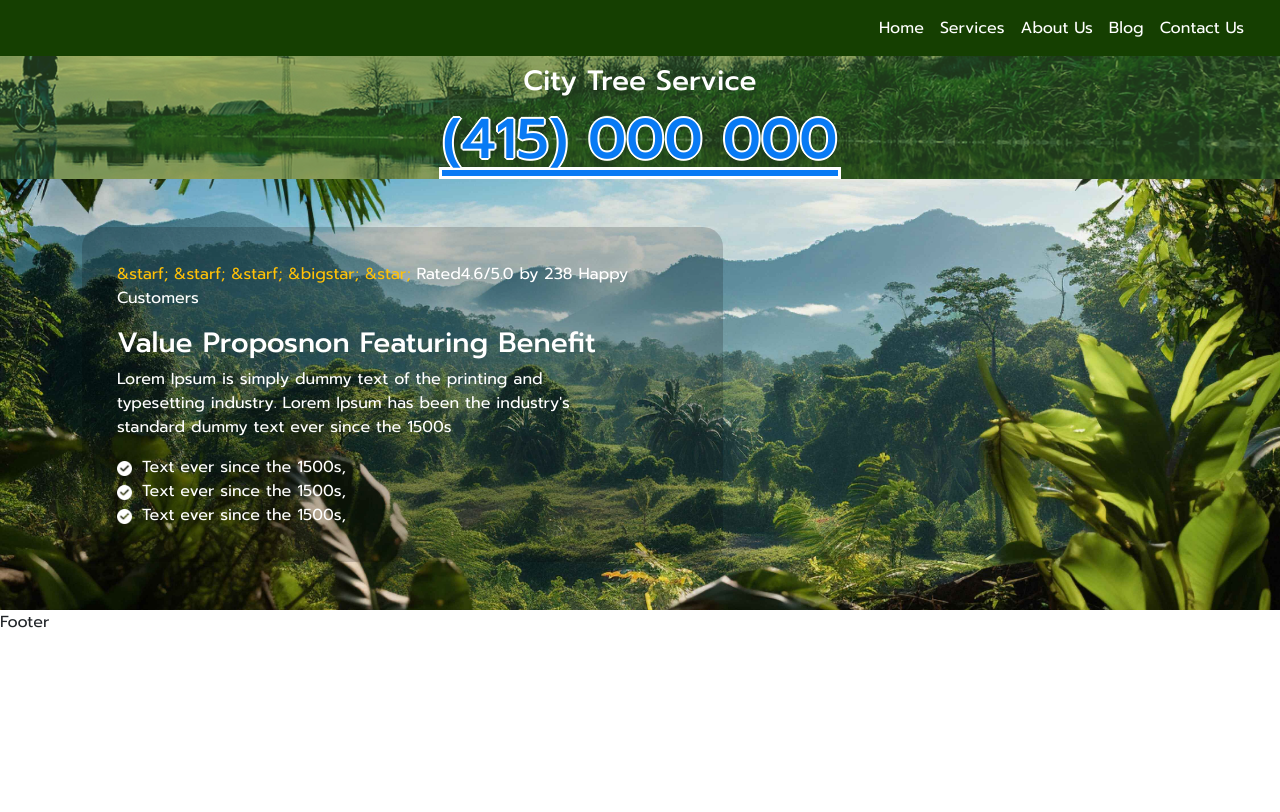
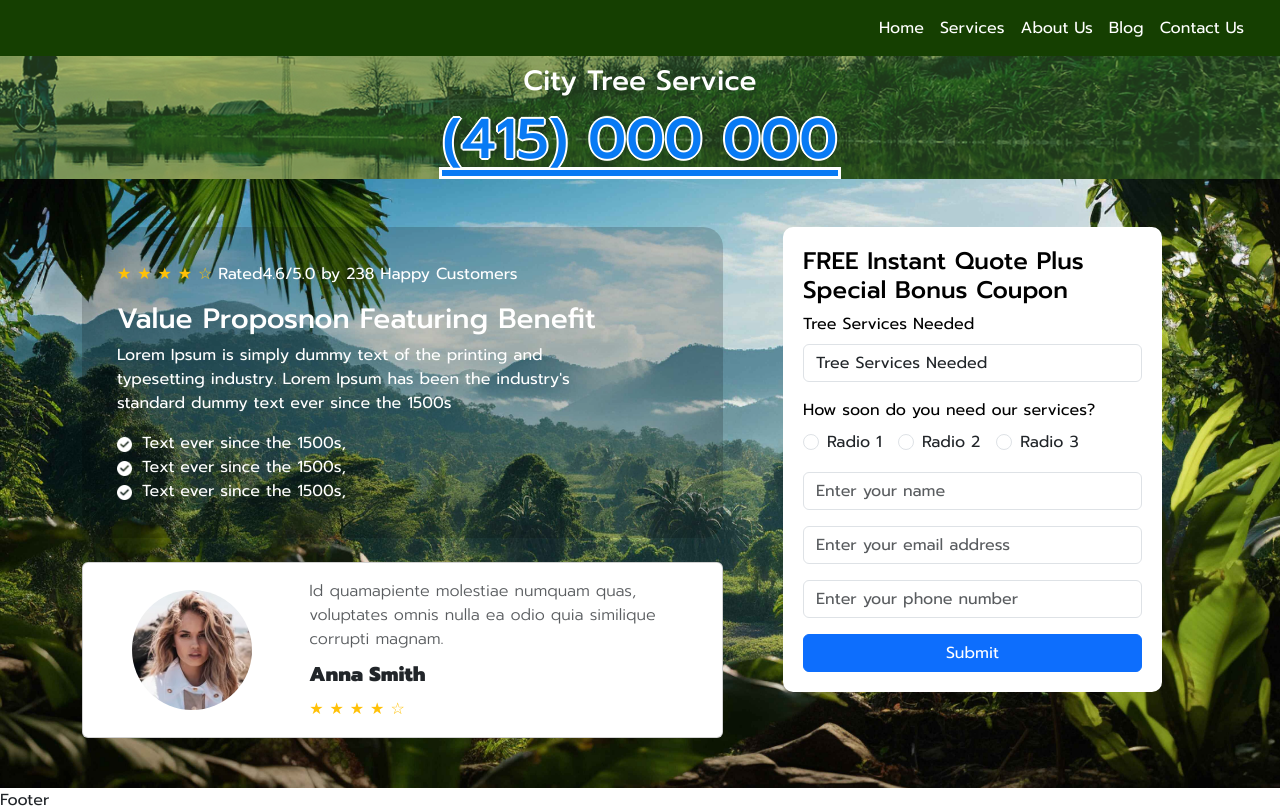
Before and after one commit to Surajkaushal890/react, a React (Create React App) app: page / in a window 1280 px wide. Built offline with nearby package versions, Linux system fonts and the light colour scheme.

Commit message:
08/04/2024 2:35

```diff
--- a/src/pages/home/HomePage.js
+++ b/src/pages/home/HomePage.js
@@ -2,6 +2,7 @@ import React from 'react';
 import Header from '../../global/pages/Header'
 import Footer from '../../global/pages/Footer'
 import { Container, Row, Col } from 'react-bootstrap';
+import { Form, Button } from 'react-bootstrap';
 
 function HomePageMain() {
   return (
@@ -21,27 +22,73 @@ function HomePageMain() {
       {/* Contact number section close */}
 
       {/* Banner section */}
-      <section className="bg-hero py-5">
+      <div className="bg-hero py-5">
         <Container>
           <Row>
             <Col md={7}>
               <div className="top-text">
                 <p className="text-white">
-                  <span className="text-warning">&starf; &starf; &starf; &bigstar; &star; </span>
+                  <span className="text-warning">&#9733; &#9733; &#9733; &#9733; &#9734; </span>
                   Rated4.6/5.0 by 238 Happy Customers
                 </p>
                 <h3 className="text-white">Value Proposnon Featuring Benefit </h3>
                 <p className="heroText text-white">Lorem Ipsum is simply dummy text of the printing and typesetting industry. Lorem Ipsum has been the industry's standard dummy text ever since the 1500s</p>
-                  <div className="iconBox">
-                    <p className="text-white mb-0"><img src={`${process.env.PUBLIC_URL}/img/checked.png`} alt="Check"></img>Text ever since the 1500s,</p>
-                    <p className="text-white mb-0"><img src={`${process.env.PUBLIC_URL}/img/checked.png`} alt="Check"></img>Text ever since the 1500s,</p>
-                    <p className="text-white  mb-0"><img src={`${process.env.PUBLIC_URL}/img/checked.png`} alt="Check"></img>Text ever since the 1500s,</p>
+                <div className="iconBox">
+                  <p className="text-white mb-0"><img src={`${process.env.PUBLIC_URL}/img/checked.png`} alt="Check"></img>Text ever since the 1500s,</p>
+                  <p className="text-white mb-0"><img src={`${process.env.PUBLIC_URL}/img/checked.png`} alt="Check"></img>Text ever since the 1500s,</p>
+                  <p className="text-white  mb-0"><img src={`${process.env.PUBLIC_URL}/img/checked.png`} alt="Check"></img>Text ever since the 1500s,</p>
+                </div>
+              </div>
+              <div className="text-center text-lg-start shadow-1-strong rounded mt-4 text-black">
+                <div className="card">
+                  <div className="card-body">
+                    <Row className="row">
+                      <Col lg={4} className="d-flex justify-content-center align-items-center mb-4 mb-lg-0">
+                        <img src={`${process.env.PUBLIC_URL}/img/clientimg.webp`} className="rounded-circle img-fluid shadow-1" alt="woman avatar" width="120" height="120" />
+                      </Col>
+                      <Col lg={8}>
+                        <p className="text-muted fw-light mb-2 text-black"> Id quamapiente molestiae numquam quas, voluptates omnis nulla ea odio quia similique corrupti magnam.</p>
+                        <p className="fw-bold lead mb-2"><strong>Anna Smith</strong></p>
+                        <p className="text-warning m-0">&#9733; &#9733; &#9733; &#9733; &#9734;</p>
+                      </Col>
+                    </Row>
                   </div>
+                </div>
               </div>
+            </Col>
+            <Col md={5} className="p-5 pt-0 formLeft">
+              <Form>
+                <h4 className="text-black">FREE Instant Quote Plus Special Bonus Coupon</h4>
+                <Form.Group className="mb-3 text-black">
+                  <Form.Label>Tree Services Needed</Form.Label>
+                  <Form.Control as="select" id="selectField" name="selectField">
+                    <option selected>Tree Services Needed</option>
+                    <option value="option1">Option 1</option>
+                    <option value="option2">Option 2</option>
+                    <option value="option3">Option 3</option>
+                  </Form.Control>
+                </Form.Group>
+                <Form.Group className="mb-3">
+                  <Form.Label className="text-black">How soon do you need our services?</Form.Label><br></br>
+                  <Form.Check inline label="Radio 1" type="radio" id="radio1" name="radioGroup" value="radio1" ></Form.Check>
+                  <Form.Check inline label="Radio 2" type="radio" id="radio2" name="radioGroup" value="radio2" ></Form.Check>
+                  <Form.Check inline label="Radio 3" type="radio" id="radio3" name="radioGroup" value="radio3" ></Form.Check>
+                </Form.Group>
+                <Form.Group className="mb-3">
+                  <Form.Control type="text" id="nameField" name="nameField" placeholder="Enter your name" required ></Form.Control>
+                </Form.Group>
+                <Form.Group className="mb-3">
+                  <Form.Control type="email" id="emailField" name="emailField" placeholder="Enter your email address" required ></Form.Control>
+                </Form.Group>
+                <Form.Group className="mb-3">
+                  <Form.Control type="tel" id="phoneField" name="phoneField" placeholder="Enter your phone number" required ></Form.Control>
+                </Form.Group>
+                <Button type="submit" className="btn btn-primary w-100">Submit</Button>
+              </Form>
             </Col>
           </Row>
         </Container>
-      </section>
+      </div>
       {/* End Banner section */}
 
       <Footer />
```
Also changed, not shown: public/img/clientimg.webp (added).
